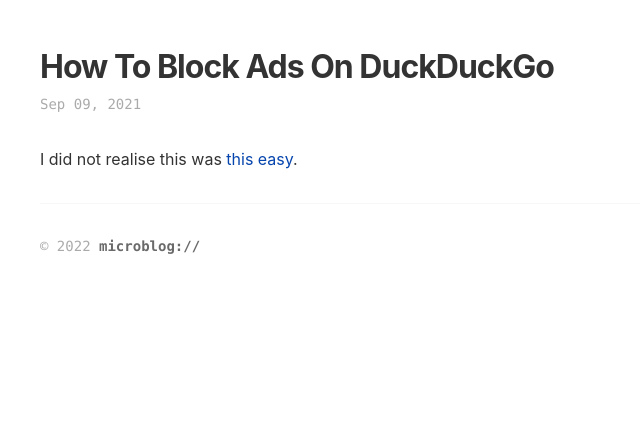
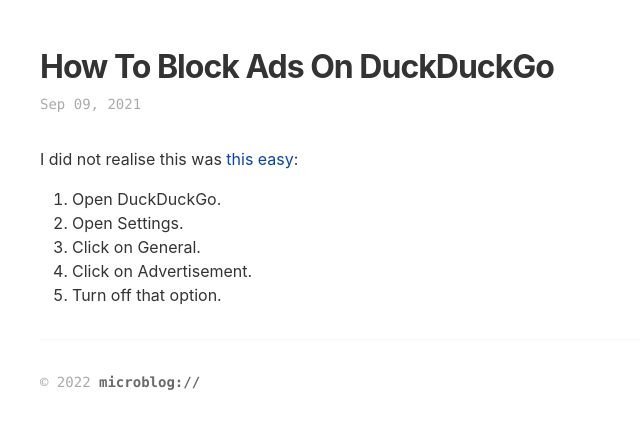
Before and after one commit to to-ie/to-ie.github.io, a Jekyll site: the page built from _posts/2021-09-09-ddg-block-ads.md, in a window 1280 px wide. Shown: the top 429 px of the page, without its empty margins (0-640 px from the left). Built offline with Jekyll 4.4.1, drawn with Linux system fonts in a browser that asks for light colours.

Commit message:
Update 2021-09-09-ddg-block-ads.md

```diff
--- a/_posts/2021-09-09-ddg-block-ads.md
+++ b/_posts/2021-09-09-ddg-block-ads.md
@@ -7,4 +7,10 @@ date : 2021-09-09 11:13:50
 
 
 
-I did not realise this was [this easy](https://www.alphr.com/block-ads-duckduckgo/).
+I did not realise this was [this easy](https://www.alphr.com/block-ads-duckduckgo/):
+
+1. Open DuckDuckGo.
+2. Open Settings.
+3. Click on General.
+4. Click on Advertisement.
+5. Turn off that option.
```
